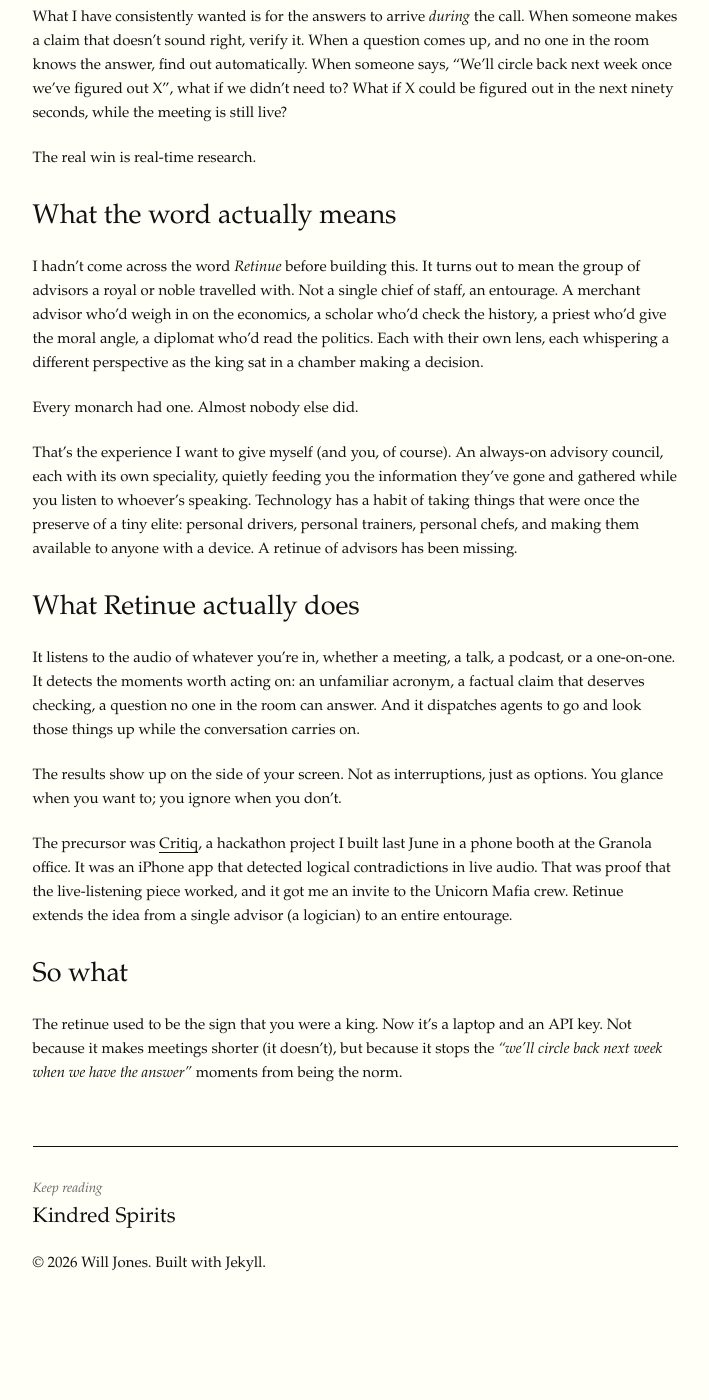
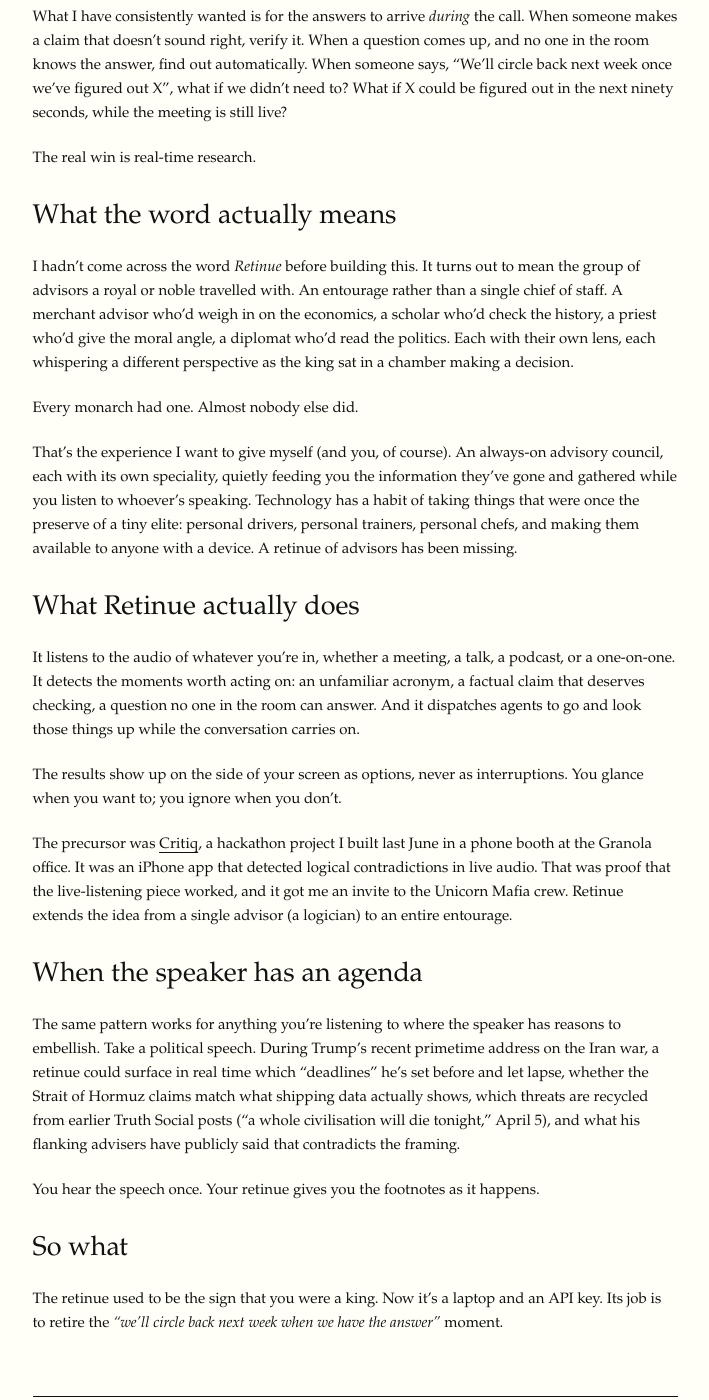
Before and after one commit to willgdjones/willgdjones.github.io, a Jekyll site: the page built from _essays/every-royal-needs-a-retinue-2026.md, in a window 1280 px wide and 1400 px high, scrolled down 564 px. Shown: the whole window, without its empty margins (285-994 px from the left). Built offline with Jekyll 4.4.1, drawn with Linux system fonts in a browser that asks for light colours; before the commit the page ends 1861 px from its top, so only the background shows below that; some of the changed text lies outside the part shown.

Commit message:
Retinue: add Iran-speech example, strip em dash and Not-X-Y patterns
Co-Authored-By: Claude Opus 4.7 (1M context) <noreply@anthropic.com>

```diff
--- a/_essays/every-royal-needs-a-retinue-2026.md
+++ b/_essays/every-royal-needs-a-retinue-2026.md
@@ -9,7 +9,7 @@ I recently attended the AI Engineer conference, and there was a lot of new termi
 
 My Retinue was paying off.
 
-**Retinue** — /ˈrɛtɪnjuː/ *a group of advisers accompanying an important person*
+**Retinue**: /ˈrɛtɪnjuː/ *a group of advisers accompanying an important person*
 
 ## Granola finishes the meeting. I want help during it.
 
@@ -21,7 +21,7 @@ The real win is real-time research.
 
 ## What the word actually means
 
-I hadn't come across the word *Retinue* before building this. It turns out to mean the group of advisors a royal or noble travelled with. Not a single chief of staff, an entourage. A merchant advisor who'd weigh in on the economics, a scholar who'd check the history, a priest who'd give the moral angle, a diplomat who'd read the politics. Each with their own lens, each whispering a different perspective as the king sat in a chamber making a decision.
+I hadn't come across the word *Retinue* before building this. It turns out to mean the group of advisors a royal or noble travelled with. An entourage rather than a single chief of staff. A merchant advisor who'd weigh in on the economics, a scholar who'd check the history, a priest who'd give the moral angle, a diplomat who'd read the politics. Each with their own lens, each whispering a different perspective as the king sat in a chamber making a decision.
 
 Every monarch had one. Almost nobody else did.
 
@@ -31,10 +31,16 @@ That's the experience I want to give myself (and you, of course). An always-on a
 
 It listens to the audio of whatever you're in, whether a meeting, a talk, a podcast, or a one-on-one. It detects the moments worth acting on: an unfamiliar acronym, a factual claim that deserves checking, a question no one in the room can answer. And it dispatches agents to go and look those things up while the conversation carries on.
 
-The results show up on the side of your screen. Not as interruptions, just as options. You glance when you want to; you ignore when you don't.
+The results show up on the side of your screen as options, never as interruptions. You glance when you want to; you ignore when you don't.
 
 The precursor was [Critiq](/essays/critiq-realtime-retort-2025/), a hackathon project I built last June in a phone booth at the Granola office. It was an iPhone app that detected logical contradictions in live audio. That was proof that the live-listening piece worked, and it got me an invite to the Unicorn Mafia crew. Retinue extends the idea from a single advisor (a logician) to an entire entourage.
 
+## When the speaker has an agenda
+
+The same pattern works for anything you're listening to where the speaker has reasons to embellish. Take a political speech. During Trump's recent primetime address on the Iran war, a retinue could surface in real time which "deadlines" he's set before and let lapse, whether the Strait of Hormuz claims match what shipping data actually shows, which threats are recycled from earlier Truth Social posts ("a whole civilisation will die tonight," April 5), and what his flanking advisers have publicly said that contradicts the framing.
+
+You hear the speech once. Your retinue gives you the footnotes as it happens.
+
 ## So what
 
-The retinue used to be the sign that you were a king. Now it's a laptop and an API key. Not because it makes meetings shorter (it doesn't), but because it stops the *"we'll circle back next week when we have the answer"* moments from being the norm.
+The retinue used to be the sign that you were a king. Now it's a laptop and an API key. Its job is to retire the *"we'll circle back next week when we have the answer"* moment.
```
